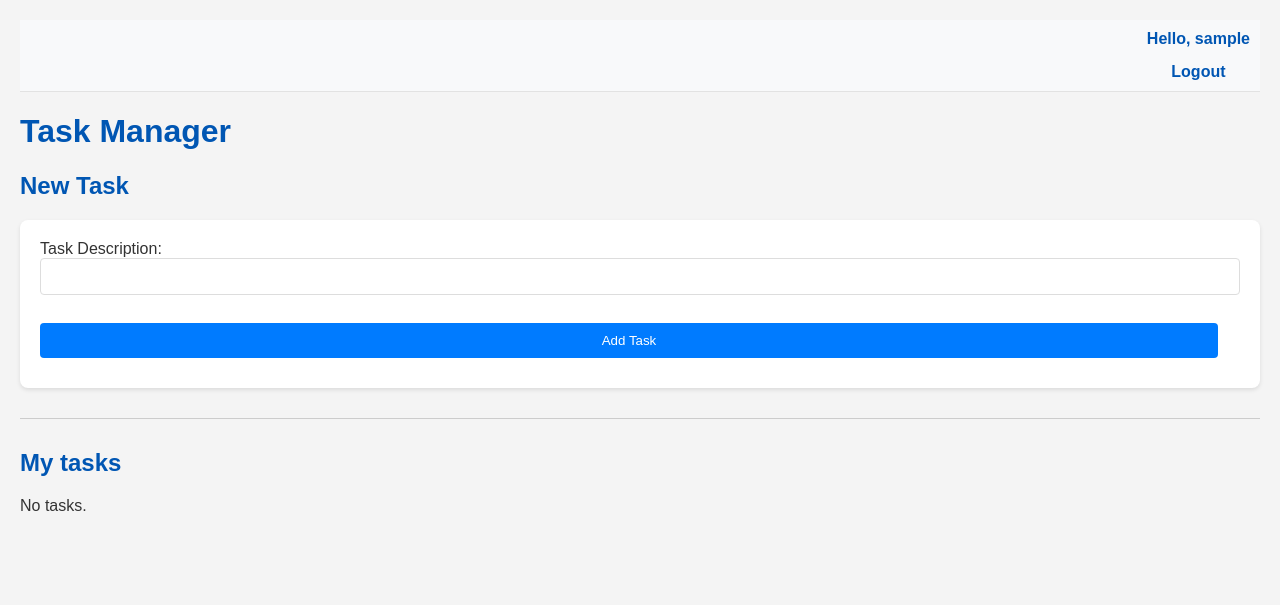
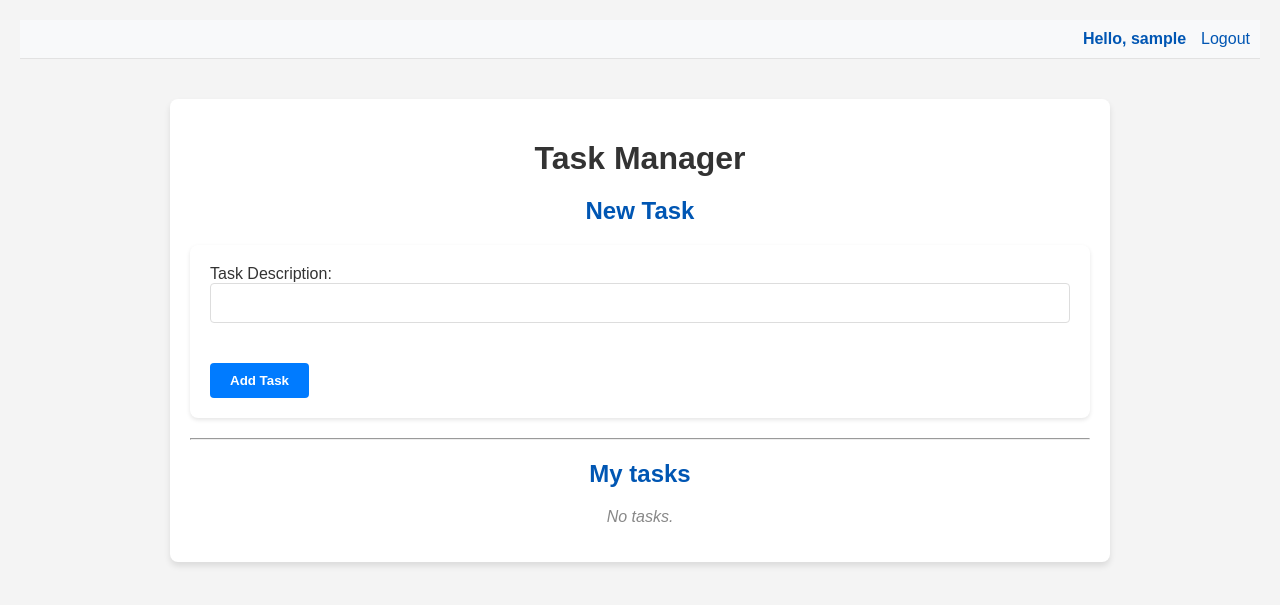
Before and after one commit to gustavo3020/flask_task_manager, a Flask app: page / in a window 1280 px wide. Shown: the top 605 px of the page. Run offline with Flask 3, Linux system fonts and the light colour scheme; the visitor is signed in with stand-in values (Sample User, id 1); data comes from the database, SQL or seed files in the repository; data that the repository does not hold is empty.

Commit message:
feat: Add admin dashboard and refactor frontend
This commit introduces a new admin dashboard and a comprehensive redesign of the application's frontend.

- Created new admin templates with user management features (update and delete).
- The new admin dashboard was designed with an organized table layout and a home link for easy navigation.
- The new admin forms include usability enhancements like a role dropdown menu.
- Redesigned all main templates (login, register, index, base, update_task) for a modern, consistent UI.
- Implemented consistent styling with new CSS classes and Font Awesome icons.

```diff
--- a/app.py
+++ b/app.py
@@ -62,6 +62,28 @@ def home():
             User.role == current_user.role).all()
 
     return render_template('index.html', tasks=tasks)
+
+
+@app.route('/admin', methods=['GET', 'POST'])
+@login_required
+def admin():
+    """
+    Handles the administration dashboard, displaying a list of all users.
+
+    This route is protected to be accessible only by users with the 'master'
+    role.
+    It fetches all users from the database and passes them to the 'admin.html'
+    template for display.
+
+    Returns:
+        Response: Renders 'admin.html' with a list of all users, or redirects
+        to 'home' with an error if the user is not a 'master'.
+    """
+    if current_user.role != 'master':
+        flash('You do not have permission to access this page.', 'error')
+        return redirect(url_for('home'))
+
+    return render_template('admin.html', users=User.query.all())
 
 
 @app.route('/login', methods=['GET', 'POST'])
@@ -185,7 +207,7 @@ def update_task(task_id):
 
     if request.method == 'POST':
         task.description = request.form['description']
-        task.completed = 'completed' in request.form
+        task.completed = request.form.get('completed') == 'True'
         db.session.commit()
         return redirect(url_for('home'))
 
@@ -225,6 +247,80 @@ def delete_task(task_id):
     return redirect(url_for('home'))
 
 
+@app.route('/update_user/<int:user_id>', methods=['GET', 'POST'])
+@login_required
+def update_user(user_id):
+    """
+    Handles updating an existing user's information, accessible only to
+    'master' users.
+
+    Args:
+        user_id (int): The unique identifier of the user to be updated.
+
+    On a GET request, it renders the 'update_user.html' template with the
+    user's current information. On a POST request, it processes form data to
+    update the user's name, email, and role.
+
+    A security check is performed to prevent a 'master' user from accidentally
+    updating their own role.
+
+    Returns:
+        Response: Renders 'update_user.html' on GET, or redirects to 'admin'
+        on POST.
+    """
+    user = db.get_or_404(User, user_id)
+    if current_user.role != 'master':
+        flash('You do not have permission to update users.', 'error')
+        return redirect(url_for('home'))
+
+    if request.method == 'POST':
+        if current_user.id == user.id:
+            flash("You cannot update your own role.", "error")
+            return redirect(url_for('admin'))
+
+        user.user_name = request.form['user_name']
+        user.email = request.form['email']
+        user.role = request.form['role']
+        db.session.commit()
+        flash(f'User {user.user_name} updated successfully.', 'success')
+        return redirect(url_for('admin'))
+
+    return render_template('update_user.html', user=user)
+
+
+@app.route('/delete_user/<int:user_id>', methods=['POST'])
+@login_required
+def delete_user(user_id):
+    """
+    Handles deleting an existing user, accessible only to 'master' users.
+
+    Args:
+        user_id (int): The unique identifier of the user to be deleted.
+
+    On a POST request, it deletes the specified user from the database.
+
+    A security check is performed to prevent a 'master' user from accidentally
+    deleting their own account.
+
+    Returns:
+        Response: Redirects to the 'admin' page.
+    """
+    user_to_delete = db.get_or_404(User, user_id)
+
+    if current_user.role != 'master':
+        flash('You do not have permission to delete users.', 'error')
+        return redirect(url_for('home'))
+
+    if current_user.id == user_to_delete.id:
+        flash("You cannot delete your own account.", "error")
+        return redirect(url_for('admin'))
+
+    db.session.delete(user_to_delete)
+    db.session.commit()
+    flash(f'User {user_to_delete.user_name} deleted successfully.', 'success')
+    return redirect(url_for('admin'))
+
+
 if __name__ == '__main__':
     with app.app_context():
         db.create_all()
--- a/static/css/style.css
+++ b/static/css/style.css
@@ -6,12 +6,19 @@ body {
     color: #333;
 }
 
+/* Page container for general content */
+.container {
+    margin: 20px auto;
+    padding: 0 20px;
+}
+
 /* Styling for main headings */
 h1, h2 {
     color: #0056b3;
+    text-align: center;
 }
 
-/* Styling for forms */
+/* --- Forms (general styles) --- */
 form {
     background-color: #fff;
     padding: 20px;
@@ -20,13 +27,27 @@ form {
     margin-bottom: 20px;
 }
 
+.form-group {
+    margin-bottom: 15px;
+}
+
+.form-control {
+    width: 100%;
+    padding: 10px;
+    border: 1px solid #ddd;
+    border-radius: 4px;
+    box-sizing: border-box; /* Ensures padding doesn't affect width */
+    font-size: 16px;
+}
+
 /* Styling for text inputs and submit buttons */
-input[type="text"], input[type="email"], input[type="submit"] {
-    width: calc(100% - 22px); /* Adjusts for padding and border */
+input[type="text"], input[type="email"], input[type="password"] {
+    width: 100%;
     padding: 10px;
     margin-bottom: 10px;
     border: 1px solid #ddd;
     border-radius: 4px;
+    box-sizing: border-box;
 }
 
 /* Styling for submit buttons */
@@ -36,6 +57,9 @@ input[type="submit"] {
     cursor: pointer;
     border: none;
     transition: background-color 0.3s ease;
+    width: auto;
+    padding: 10px 20px;
+    border-radius: 4px;
 }
 
 /* Hover effect for submit buttons */
@@ -43,75 +67,37 @@ input[type="submit"]:hover {
     background-color: #0056b3;
 }
 
-/* Styling for unordered lists */
-ul {
-    list-style: none;
-    padding: 0;
+/* --- Buttons and Links --- */
+.btn {
+    display: inline-block;
+    padding: 10px 20px;
+    text-decoration: none;
+    border-radius: 4px;
+    font-weight: bold;
+    cursor: pointer;
+    transition: background-color 0.3s ease, color 0.3s ease;
+    border: 1px solid transparent;
 }
 
-/* Styling for individual list items */
-li {
-    background-color: #fff;
-    padding: 15px;
-    margin-bottom: 10px;
-    border-radius: 8px;
-    box-shadow: 0 2px 4px rgba(0, 0, 0, 0.1);
-    display: flex;
-    align-items: center;
-    justify-content: space-between;
-    flex-wrap: wrap; /* Allows items to wrap on smaller screens */
+.btn-primary {
+    background-color: #007bff;
+    color: white;
 }
 
-/* Styling for forms specifically inside list items (to reset default form styles) */
-li form {
-    margin: 0;
-    padding: 0;
-    box-shadow: none;
-    background-color: transparent;
+.btn-primary:hover {
+    background-color: #0056b3;
 }
 
-/* General styling for buttons and links inside list items */
-li button, li a {
-    padding: 8px 12px;
-    border-radius: 4px;
-    text-decoration: none;
-    margin-left: 10px;
-    white-space: nowrap; /* Prevents button text from wrapping */
+.btn-secondary {
+    background-color: #6c757d;
+    color: white;
 }
 
-/* Styling for delete buttons inside list items */
-li button {
-    background-color: #dc3545; /* Red color for delete */
-    color: white;
-    border: none;
-    cursor: pointer;
-    transition: background-color 0.3s ease;
+.btn-secondary:hover {
+    background-color: #5a6268;
 }
 
-/* Hover effect for delete buttons */
-li button:hover {
-    background-color: #c82333; /* Darker red on hover */
-}
-
-/* Styling for update links inside list items */
-li a {
-    background-color: #ffc107; /* Yellow color for update */
-    color: #212529;
-    transition: background-color 0.3s ease;
-}
-
-/* Hover effect for update links */
-li a:hover {
-    background-color: #e0a800; /* Darker yellow on hover */
-}
-
-/* Styling for horizontal rule (separator) */
-hr {
-    border: 0;
-    height: 1px;
-    background: #ccc;
-    margin: 30px 0;
-}
+/* --- Navigation Bar and Flash Messages --- */
 
 /* Container for the user nav bar */
 .user-nav {
@@ -123,36 +109,45 @@ hr {
 }
 
 /* Styling for the user section within the nav bar */
-.user {
+.nav-content {
     display: flex;
-    flex-direction: column;
     align-items: center;
-    gap: 15px; /* Adds space between the user name and the link */
+    gap: 15px; /* Adds space between the user name and the links */
+}
+
+.user-info {
     color: #0056b3;
     font-weight: bold;
 }
 
-.user a {
+.nav-link {
     text-decoration: none;
     color: #0056b3;
     transition: color 0.3s ease;
 }
 
-.user a:hover {
+.nav-link:hover {
     color: #007bff;
 }
 
 /* Styling for the flash message container */
-.flash_box {
+.flash-messages-container {
     text-align: center;
+    width: 100%;
+    position: fixed;
+    top: 0;
+    left: 0;
+    z-index: 1000;
 }
 
 .flashes {
     list-style-type: none;
     padding: 10px;
-    margin: 10px auto;
+    margin: 0 auto;
     width: 80%;
-    border-radius: 5px;
+    border-radius: 0 0 5px 5px;
+    background-color: rgba(255, 255, 255, 0.9);
+    box-shadow: 0 2px 4px rgba(0, 0, 0, 0.1);
 }
 
 .success {
@@ -167,6 +162,210 @@ hr {
     border: 1px solid #f5c6cb;
 }
 
+/* --- Main Page Task List --- */
+ul {
+    list-style: none;
+    padding: 0;
+}
+
+li {
+    background-color: #fff;
+    padding: 15px;
+    margin-bottom: 10px;
+    border-radius: 8px;
+    box-shadow: 0 2px 4px rgba(0, 0, 0, 0.1);
+    display: flex;
+    align-items: center;
+    justify-content: space-between;
+    flex-wrap: wrap;
+}
+
+li form {
+    margin: 0;
+    padding: 0;
+    box-shadow: none;
+    background-color: transparent;
+}
+
+li button, li a {
+    padding: 8px 12px;
+    border-radius: 4px;
+    text-decoration: none;
+    margin-left: 10px;
+    white-space: nowrap;
+}
+
+li button {
+    background-color: #dc3545;
+    color: white;
+    border: none;
+    cursor: pointer;
+    transition: background-color 0.3s ease;
+}
+
+li button:hover {
+    background-color: #c82333;
+}
+
+li a {
+    background-color: #ffc107;
+    color: #212529;
+    transition: background-color 0.3s ease;
+}
+
+li a:hover {
+    background-color: #e0a800;
+}
+
+.task-form .form-group {
+    display: flex;
+    flex-direction: column;
+}
+
+.task-form .btn {
+    margin-top: 15px;
+}
+
+.task-list {
+    list-style: none;
+    padding: 0;
+}
+
+.task-item {
+    background-color: #fff;
+    padding: 15px;
+    margin-bottom: 10px;
+    border-radius: 8px;
+    box-shadow: 0 2px 4px rgba(0, 0, 0, 0.1);
+    display: flex;
+    align-items: center;
+    justify-content: space-between;
+    flex-wrap: wrap; /* Allows items to wrap on smaller screens */
+    gap: 15px;
+}
+
+.task-info {
+    flex-grow: 1;
+}
+
+.task-description {
+    font-size: 1.1em;
+    font-weight: bold;
+    color: #444;
+}
+
+.task-meta {
+    display: block;
+    font-size: 0.9em;
+    color: #777;
+    margin-top: 5px;
+}
+
+.task-actions {
+    display: flex;
+    align-items: center;
+    gap: 10px;
+}
+
+.no-tasks-message {
+    text-align: center;
+    font-style: italic;
+    color: #888;
+}
+
 .completed {
     text-decoration: line-through;
+    color: #aaa;
 }
+
+.fa-check-circle {
+    color: #28a745; /* Green */
+}
+
+.fa-times-circle {
+    color: #dc3545; /* Red */
+}
+
+/* --- Admin Dashboard Specific Styles --- */
+.content-container {
+    max-width: 900px;
+    margin: 40px auto;
+    padding: 20px;
+    background-color: #fff;
+    border-radius: 8px;
+    box-shadow: 0 4px 6px rgba(0, 0, 0, 0.1);
+}
+
+.main-heading {
+    text-align: center;
+    color: #333;
+    margin-bottom: 20px;
+}
+
+.user-table {
+    width: 100%;
+    border-collapse: collapse;
+    margin-top: 20px;
+    text-align: left;
+}
+
+.user-table thead th {
+    background-color: #f2f2f2;
+    padding: 12px 15px;
+    font-weight: bold;
+    border-bottom: 2px solid #ddd;
+    color: #555;
+}
+
+.user-table tbody td {
+    padding: 12px 15px;
+    border-bottom: 1px solid #eee;
+    vertical-align: middle;
+}
+
+.user-table tbody tr:hover {
+    background-color: #f9f9f9;
+}
+
+.actions-cell {
+    display: flex;
+    align-items: center;
+    gap: 10px;
+}
+
+.btn-action {
+    display: inline-flex;
+    align-items: center;
+    justify-content: center;
+    width: 35px;
+    height: 35px;
+    border-radius: 50%;
+    color: #fff;
+    text-decoration: none;
+    transition: background-color 0.3s ease;
+    border: none;
+    cursor: pointer;
+}
+
+.home-btn {
+    background-color: #007bff;
+}
+
+.update-btn {
+    background-color: #3498db;
+}
+
+.delete-btn {
+    background-color: #e74c3c;
+}
+
+.btn-action:hover {
+    filter: brightness(1.1);
+}
+
+.dashboard-header {
+    display: flex;
+    justify-content: space-between;
+    align-items: center;
+    margin-bottom: 20px;
+}
--- a/templates/base.html
+++ b/templates/base.html
@@ -7,13 +7,14 @@
     <title>{% block title %}Task Manager App{% endblock %}</title>
     <!-- Link to the main stylesheet for global styling -->
     <link rel="stylesheet" href="{{ url_for('static', filename='css/style.css') }}">
+    <link rel="stylesheet" href="https://cdnjs.cloudflare.com/ajax/libs/font-awesome/6.5.2/css/all.min.css">
 </head>
 <body>
     <!-- Block to display flash messages -->
     {% with messages = get_flashed_messages(with_categories=true) %}
       {% if messages %}
         <!-- Container for styling flash messages -->
-        <div class="flash_box">
+        <div class="flash-messages-container">
             <ul class="flashes">
             {% for category, message in messages %}
                 <li class="{{ category }}">{{ message }}</li>
@@ -27,20 +28,11 @@
     <nav class="user-nav">
         {% if current_user.is_authenticated %}
             <!-- Content displayed for logged-in users -->
-            <div class="user">
-                <span>Hello, <b>{{ current_user.user_name }}</b></span>
-                <a href="{{ url_for('logout') }}">Logout</a>
-            </div>
-        {% else %}
-            <!-- Content displayed for non-authenticated users -->
-            <div class="user">
-                <!-- Shows the login link only if not on the login page -->
-                {% if request.endpoint != 'login' %}
-                <a href="{{ url_for('login') }}">Login</a>
-                {% endif %}
-                <!-- Shows the register link only if not on the register page -->
-                {% if request.endpoint != 'register' %}
-                <a href="{{ url_for('register') }}">Register</a>
+            <div class="nav-content">
+                <span class="user-info">Hello, <b>{{ current_user.user_name }}</b></span>
+                <a href="{{ url_for('logout') }}" class="nav-link">Logout</a>
+                {% if current_user.role == "master" %}
+                    <a href="{{ url_for('admin') }}" class="nav-link">Admin</a>
                 {% endif %}
             </div>
         {% endif %}
--- a/templates/index.html
+++ b/templates/index.html
@@ -3,15 +3,18 @@
 {% block title %}My Tasks - Task Manager{% endblock %}
 
 {% block content %}
+    <div class="content-container">
         <!-- Main heading for the task manager application -->
-    <h1>Task Manager</h1>
+        <h1 class="main-heading">Task Manager</h1>
 
         <!-- Section for creating a new task -->
         <h2>New Task</h2>
-    <form method="POST" action="{{ url_for('home') }}">
-        <label for="description">Task Description:</label><br>
-        <input type="text" id="description" name="description" required><br><br>
-        <input type="submit" value="Add Task">
+        <form method="POST" action="{{ url_for('home') }}" class="task-form">
+            <div class="form-group">
+                <label for="description">Task Description:</label>
+                <input type="text" id="description" name="description" class="form-control" required>
+            </div>
+            <input type="submit" value="Add Task" class="btn btn-primary">
         </form>
 
         <hr> <!-- Horizontal rule to separate sections -->
@@ -19,28 +22,34 @@
         <!-- Section for displaying the list of tasks -->
         <h2>My tasks</h2>
         {% if tasks %}
-        <ul>
+            <ul class="task-list">
             {% for task in tasks %}
-            <li>
+                <li class="task-item">
+                    <div class="task-info">
                         <!-- Display task details, with a strike-through if completed -->
                         <span class="{% if task.completed %}completed{% endif %}">
-                    <!-- Displays the task creator's name and the task description -->
-                    Task: {{ task.description }};
-                    Completed: {% if task.completed %}Yes{% else %}No{% endif %};
+                            <span class="task-description">Task: {{ task.description }}</span>
+                            <span class="task-meta">
+                                Completed: {% if task.completed %}<i class="fas fa-check-circle"></i>{% else %}<i class="fas fa-times-circle"></i>{% endif %};
                                 Created at: {{ task.created_at }};
                                 Owner: {{ task.author.user_name }}
                             </span>
+                        </span>
+                    </div>
 
-                <div>
+                    <div class="task-actions">
                         <!-- Conditional buttons: only show to the task's author or a master user -->
                         {% if task.user_id == current_user.id or current_user.role == "master" %}
-                        <!-- Form for deleting a task (uses POST method for security) -->
-                        <form action="{{ url_for('delete_task', task_id=task.id) }}" method="post" style="display:inline;">
-                            <button type="submit">Delete</button>
+                            <!-- Link to the update task page -->
+                            <a href="{{ url_for('update_task', task_id=task.id) }}" class="btn-action update-btn" title="Update Task">
+                                <i class="fas fa-edit"></i>
+                            </a>
+                            <!-- Form for deleting a task -->
+                            <form action="{{ url_for('delete_task', task_id=task.id) }}" method="post" class="delete-form" style="display:inline;">
+                                <button type="submit" class="btn-action delete-btn" title="Delete Task" onclick="return confirm('Are you sure you want to delete this task?');">
+                                    <i class="fas fa-trash-alt"></i>
+                                </button>
                             </form>
-
-                        <!-- Link to the update task page (uses GET method to display form) -->
-                        <a href="{{ url_for('update_task', task_id=task.id) }}">Update</a>
                         {% endif %}
                     </div>
                 </li>
@@ -48,6 +57,7 @@
             </ul>
         {% else %}
             <!-- Message displayed if no tasks are found -->
-        <p>No tasks.</p>
+            <p class="no-tasks-message">No tasks.</p>
         {% endif %}
+    </div>
 {% endblock %}
```
Also changed, not shown: templates/admin.html (added, +54 -0 lines), templates/login.html (+22 -16 lines), templates/register.html (+26 -19 lines), templates/update_task.html (+22 -16 lines), templates/update_user.html (added, +41 -0 lines). Lines whose indentation alone changed are shown as unchanged.
